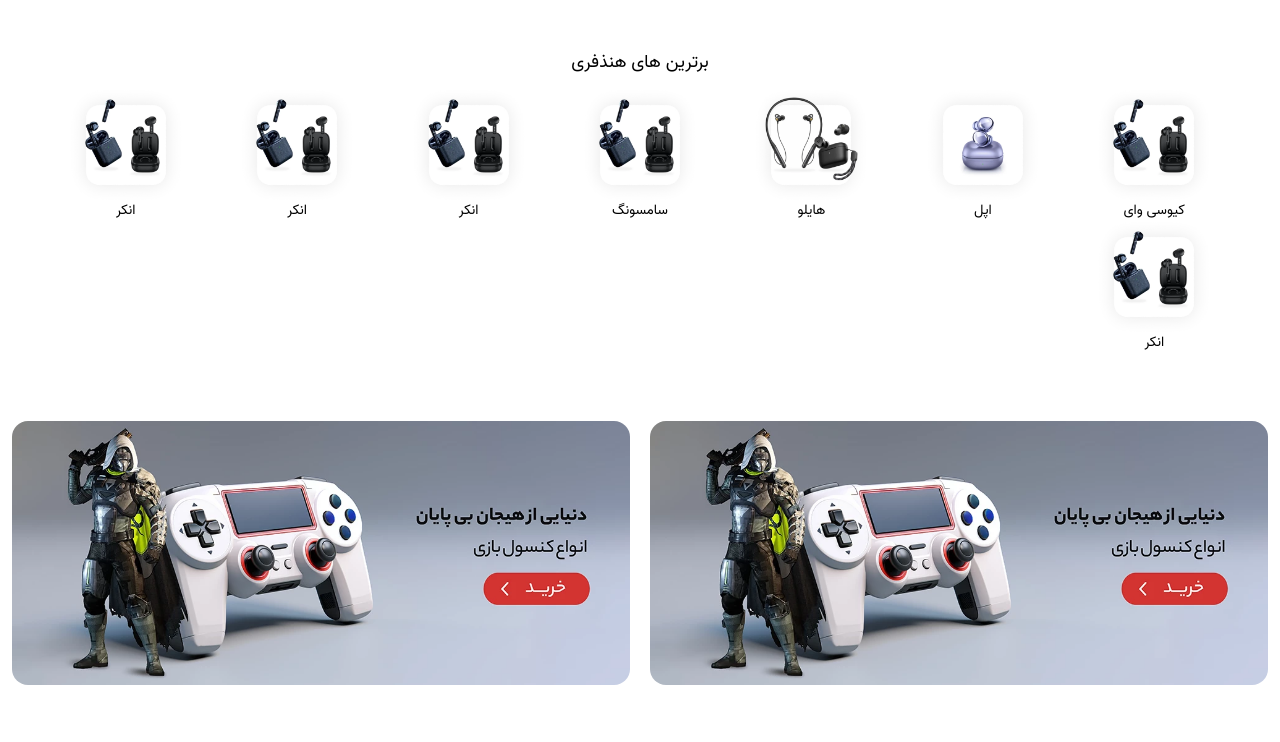
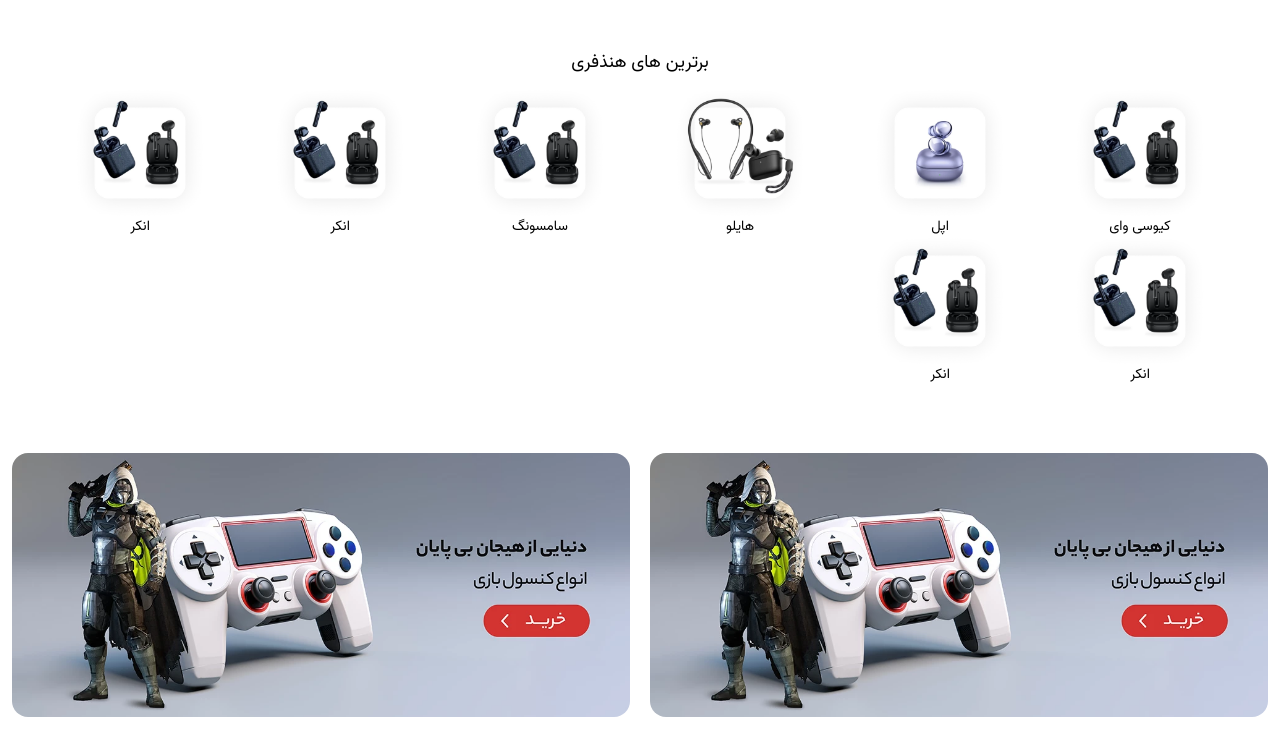
Before and after one commit to foadEbrahimi/TechnoLife, a website: page index.html in a window 1280 px wide. Shown: the part 3288-4030 px from the top of the page. Drawn offline with nearby package versions, Linux system fonts and the light colour scheme; files whose address does not match are found by name.

Commit message:
fix : bartarin Hanzferi ha

```diff
--- a/index.html
+++ b/index.html
@@ -1096,7 +1096,7 @@
           <div class="Title">
             <h1 class="text-xl font-semibold">گوشی براساس قیمت</h1>
           </div>
-          <div class="grid grid-cols-2  gap-3">
+          <div class="grid grid-cols-2 gap-3">
             <a
               href="#"
               class="bg-blue-100 border border-blue-500 transition-all px-2 py-4 md:px-4 md:py-6 rounded-lg flex justify-center"
@@ -1135,7 +1135,7 @@
           <div class="Title">
             <h1 class="text-xl font-semibold">گوشی براساس ویژگی</h1>
           </div>
-          <div class="grid grid-cols-2  gap-3">
+          <div class="grid grid-cols-2 gap-3">
             <a
               href="#"
               class="bg-red-100 transition-all border border-red-500 px-2 py-4 md:px-4 md:py-6 rounded-lg flex justify-center"
@@ -1174,13 +1174,11 @@
       <!-- 🔴🔴 برترین های هنذفری  -->
       <div class="p-10 text-center">
         <h1 class="text-lg">برترین های هنذفری</h1>
-        <div
-          class="Images grid grid-cols-4 md:grid-cols-5 lg:grid-cols-6 xl:grid-cols-7 2xl:grid-cols-8 items-center mt-3"
-        >
+        <div class="Images grid grid-cols-2 sm:grid-cols-3 md:grid-cols-4 lg:grid-cols-5 xl:grid-cols-6 2xl:grid-cols-8 items-center mt-3">
           <a href="#" class="text-sm flex flex-col items-center justify-center">
             <img
               src="./assets/images/bestairpod/img-1.webp"
-              class="w-28 h-28"
+              class="w-32 h-32"
               alt=""
             />
             کیوسی وای
@@ -1188,7 +1186,7 @@
           <a href="#" class="text-sm flex flex-col items-center justify-center">
             <img
               src="./assets/images/bestairpod/img-2.webp"
-              class="w-28 h-28"
+              class="w-32 h-32"
               alt=""
             />
             اپل
@@ -1196,7 +1194,7 @@
           <a href="#" class="text-sm flex flex-col items-center justify-center">
             <img
               src="./assets/images/bestairpod/img-3.webp"
-              class="w-28 h-28"
+              class="w-32 h-32"
               alt=""
             />
             هایلو
@@ -1204,7 +1202,7 @@
           <a href="#" class="text-sm flex flex-col items-center justify-center">
             <img
               src="./assets/images/bestairpod/img-1.webp"
-              class="w-28 h-28"
+              class="w-32 h-32"
               alt=""
             />
             سامسونگ
@@ -1212,7 +1210,7 @@
           <a href="#" class="text-sm flex flex-col items-center justify-center">
             <img
               src="./assets/images/bestairpod/img-1.webp"
-              class="w-28 h-28"
+              class="w-32 h-32"
               alt=""
             />
             انکر
@@ -1220,7 +1218,7 @@
           <a href="#" class="text-sm flex flex-col items-center justify-center">
             <img
               src="./assets/images/bestairpod/img-1.webp"
-              class="w-28 h-28"
+              class="w-32 h-32"
               alt=""
             />
             انکر
@@ -1228,7 +1226,7 @@
           <a href="#" class="text-sm flex flex-col items-center justify-center">
             <img
               src="./assets/images/bestairpod/img-1.webp"
-              class="w-28 h-28"
+              class="w-32 h-32"
               alt=""
             />
             انکر
@@ -1236,7 +1234,7 @@
           <a href="#" class="text-sm flex flex-col items-center justify-center">
             <img
               src="./assets/images/bestairpod/img-1.webp"
-              class="w-28 h-28"
+              class="w-32 h-32"
               alt=""
             />
             انکر
```
Also changed, not shown: assets/css/output.css.
